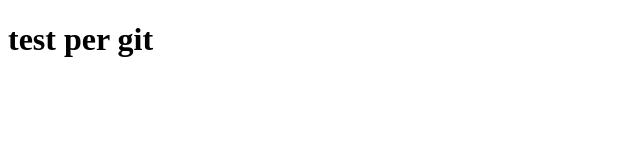
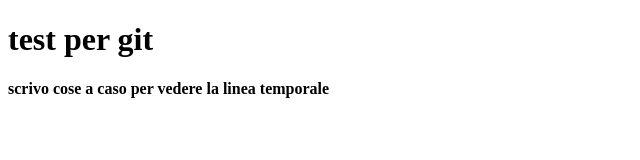
Before and after one commit to pater97/42_html_hello, a plain HTML site: page index.html in a window 1280 px wide. Shown: the whole page, without its empty margins (0-640 px from the left). Drawn offline with Linux system fonts and the light colour scheme.

Commit message:
aggiunta h4

```diff
--- a/index.html
+++ b/index.html
@@ -8,5 +8,6 @@
 </head>
 <body>
     <h1>test per git</h1>
+    <h4>scrivo cose a caso per vedere la linea temporale</h4>
 </body>
 </html>
```
